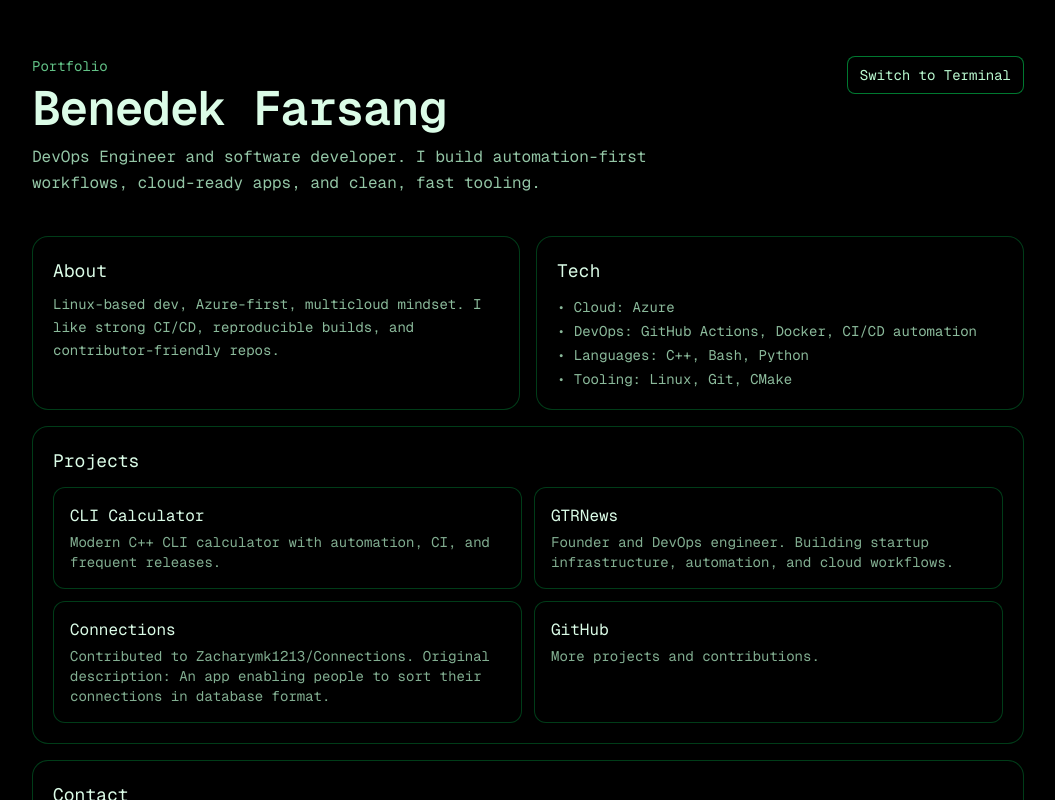
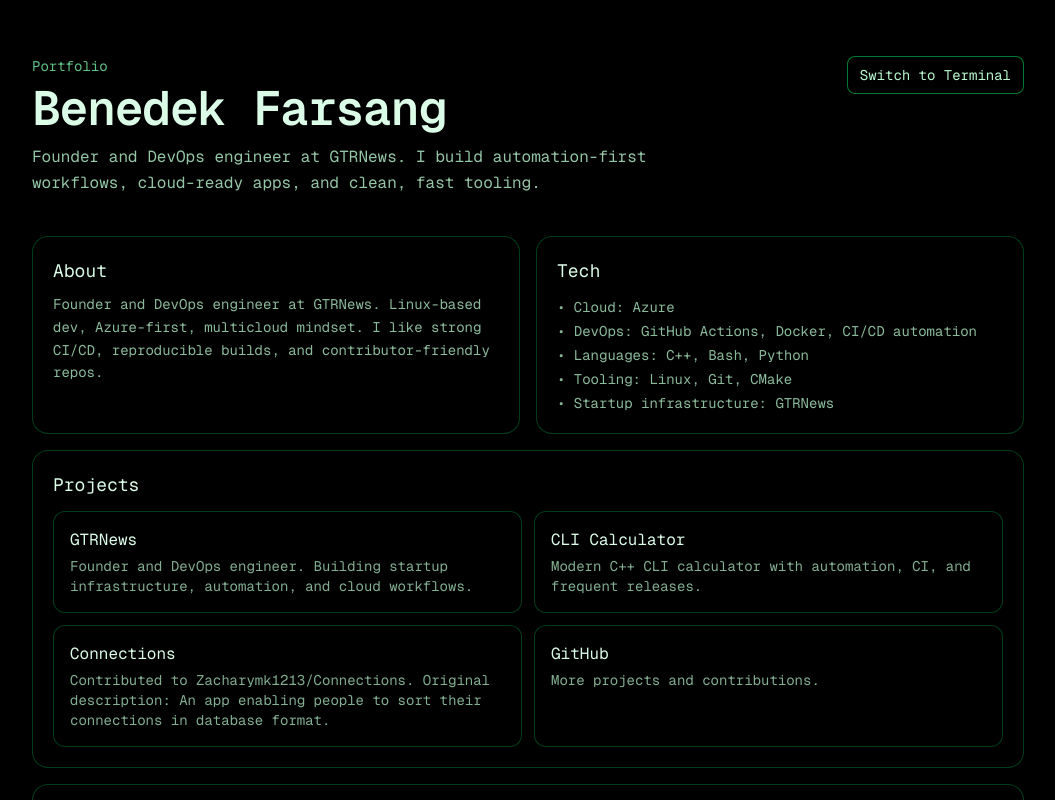
Before and after one commit to Benedek553/portfolio, a Next.js app: page / in a window 1280 px wide. Shown: the top 800 px of the page, without its empty margins (112-1167 px from the left). Built offline with nearby package versions, Linux system fonts and the light colour scheme.

Commit message:
Highlight GTRNews across portfolio

```diff
--- a/app/page.tsx
+++ b/app/page.tsx
@@ -118,14 +118,14 @@ export default function Home() {
         break;
       case "about":
         response = [
-          "DevOps Engineer and software developer.",
-          "Focused on automation, CI/CD, cloud, and clean tooling.",
+          "Founder and DevOps engineer at GTRNews.",
+          "DevOps Engineer and software developer focused on automation, CI/CD, cloud, and clean tooling.",
         ];
         break;
       case "projects":
         response = [
+          "GTRNews: founder and DevOps engineer - https://gtrnews.eu",
           "CLI Calculator: https://github.com/benedek553/cli-calculator",
-          "GTRNews: founder and DevOps engineer",
           "Connections: https://github.com/zacharymk1213/connections",
           "More: https://github.com/Benedek553",
         ];
@@ -269,7 +269,7 @@ export default function Home() {
                   Benedek Farsang
                 </h1>
                 <p className="mt-3 max-w-2xl text-green-200/80 leading-relaxed">
-                  DevOps Engineer and software developer. I build automation-first workflows, cloud-ready apps, and clean,
+                  Founder and DevOps engineer at GTRNews. I build automation-first workflows, cloud-ready apps, and clean,
                   fast tooling.
                 </p>
               </div>
@@ -286,8 +286,8 @@ export default function Home() {
               >
                 <h2 className="text-lg text-green-100">About</h2>
                 <p className="mt-2 text-sm text-green-200/75 leading-relaxed">
-                  Linux-based dev, Azure-first, multicloud mindset. I like strong CI/CD, reproducible builds, and
-                  contributor-friendly repos.
+                  Founder and DevOps engineer at GTRNews. Linux-based dev, Azure-first, multicloud mindset. I like strong
+                  CI/CD, reproducible builds, and contributor-friendly repos.
                 </p>
               </motion.section>
 
@@ -302,6 +302,7 @@ export default function Home() {
                   <li>• DevOps: GitHub Actions, Docker, CI/CD automation</li>
                   <li>• Languages: C++, Bash, Python</li>
                   <li>• Tooling: Linux, Git, CMake</li>
+                  <li>• Startup infrastructure: GTRNews</li>
                 </ul>
               </motion.section>
 
@@ -315,24 +316,24 @@ export default function Home() {
                   <motion.a
                     whileHover={{ y: -4, scale: 1.02 }}
                     transition={{ duration: 0.2 }}
+                    href="https://gtrnews.eu"
+                    className="rounded-xl border border-green-500/30 bg-black/40 p-4 hover:bg-black/60 transition"
+                  >
+                    <div className="text-green-100">GTRNews</div>
+                    <div className="mt-1 text-sm text-green-200/70">
+                      Founder and DevOps engineer. Building startup infrastructure, automation, and cloud workflows.
+                    </div>
+                  </motion.a>
+
+                  <motion.a
+                    whileHover={{ y: -4, scale: 1.02 }}
+                    transition={{ duration: 0.2 }}
                     href="https://benedek553.github.io/cli-calculator"
                     className="rounded-xl border border-green-500/30 bg-black/40 p-4 hover:bg-black/60 transition"
                   >
                     <div className="text-green-100">CLI Calculator</div>
                     <div className="mt-1 text-sm text-green-200/70">
                       Modern C++ CLI calculator with automation, CI, and frequent releases.
-                    </div>
-                  </motion.a>
-
-                  <motion.a
-                    whileHover={{ y: -4, scale: 1.02 }}
-                    transition={{ duration: 0.2 }}
-                    href="https://gtrnews.hu"
-                    className="rounded-xl border border-green-500/30 bg-black/40 p-4 hover:bg-black/60 transition"
-                  >
-                    <div className="text-green-100">GTRNews</div>
-                    <div className="mt-1 text-sm text-green-200/70">
-                      Founder and DevOps engineer. Building startup infrastructure, automation, and cloud workflows.
                     </div>
                   </motion.a>
 
```
